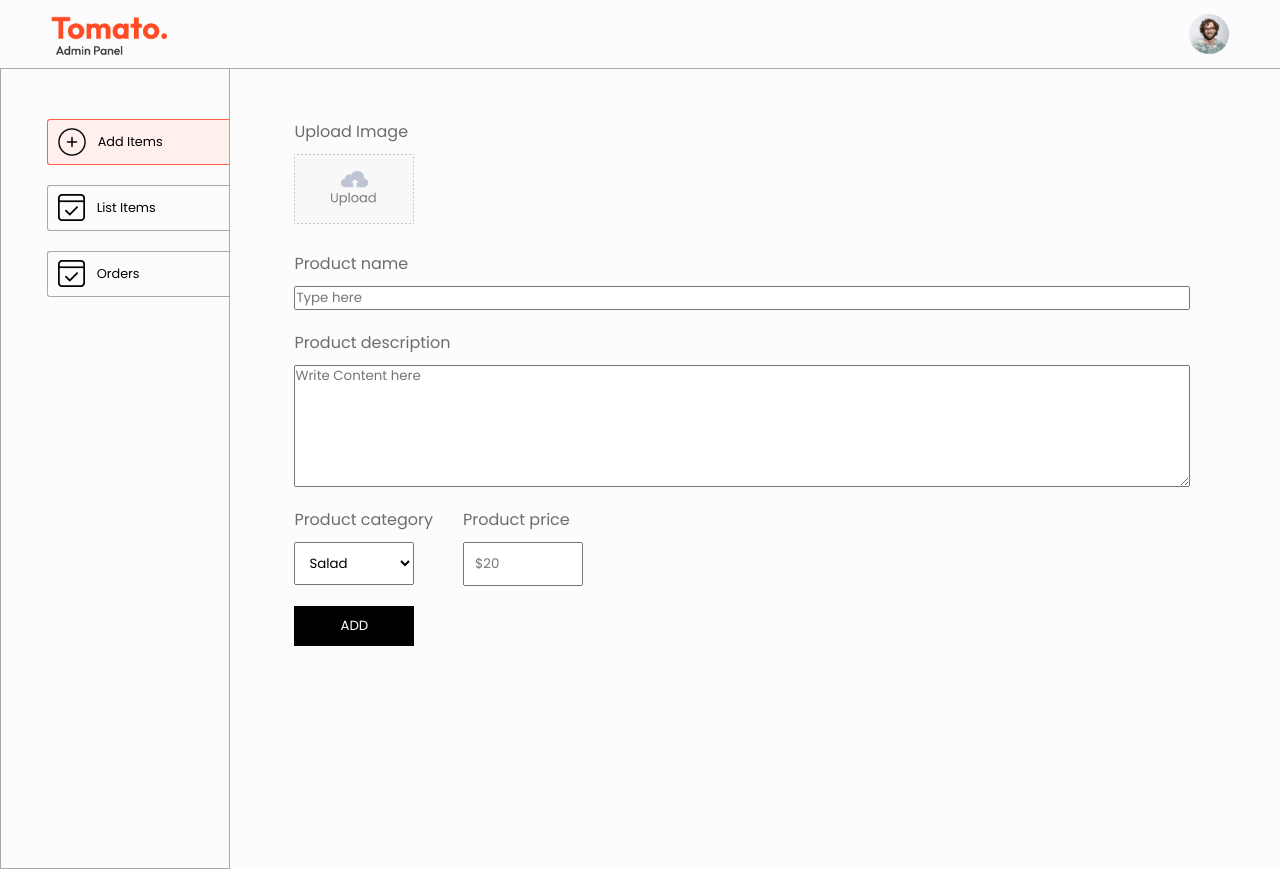
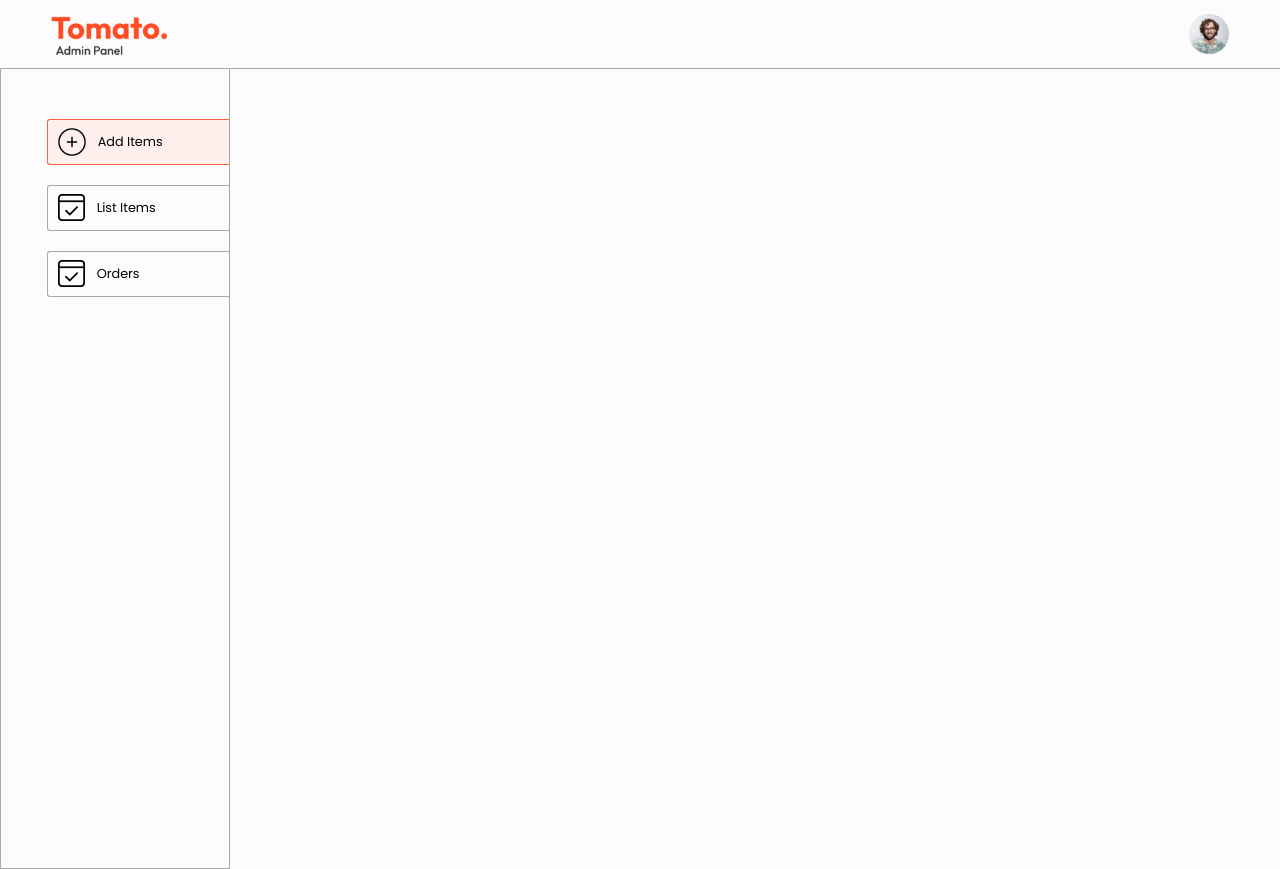
Before and after one commit to subham-cd/FOODXIEEE, a React (Vite) app in the folder admin/: page /add in a window 1280 px wide. Built offline with nearby package versions, Linux system fonts and the light colour scheme.

Commit message:
Update Add.jsx

```diff
--- a/admin/src/pages/Add/Add.jsx
+++ b/admin/src/pages/Add/Add.jsx
@@ -1,11 +1,10 @@
 import React, { useState } from "react";
 import "./Add.css";
-import { assets } from "../../assets/assets";
+import { assets, url } from "../../assets/assets";  // ✅ fixed
 import axios from "axios";
 import { toast } from "react-toastify";
 
-const Add = ({url}) => {
-  // const url = "http://localhost:4000";
+const Add = () => {
   const [image, setImage] = useState(false);
   const [data, setData] = useState({
     name: "",
@@ -13,117 +12,40 @@ const Add = ({url}) => {
     price: "",
     category: "Salad",
   });
+
   const onChangeHandler = (e) => {
     const name = e.target.name;
     const value = e.target.value;
     setData((prev) => ({ ...prev, [name]: value }));
-    console.log(data);
   };
+
   const onSubmitHandler = async (e) => {
     e.preventDefault();
-      if (!image) {
-    toast("Please upload an image");
-    return;
-  }
+    if (!image) return toast("Please upload an image");
+    if (!data.name || !data.description || !data.price) {
+      return alert("Please fill all the fields");
+    }
 
-  if (!data.name || !data.description || !data.price) {
-    alert("Please fill all the fields");
-    return;
-  }
     const formData = new FormData();
     formData.append("name", data.name);
     formData.append("description", data.description);
     formData.append("price", Number(data.price));
     formData.append("category", data.category);
     formData.append("image", image);
-    const response = await axios.post(
-        `${url}/api/food/add`, formData
-    )
-    if(response.data.success){
-       setData({
-        name: "",
-        description: "",
-        price: "",
-        category: "Salad",
-       })
-       setImage(false);
-        toast.success(response.data.message)
-    }
-    else {
-       toast.error(response.data.message)
+
+    const response = await axios.post(`${url}/api/food/add`, formData);
+    if (response.data.success) {
+      setData({ name: "", description: "", price: "", category: "Salad" });
+      setImage(false);
+      toast.success(response.data.message);
+    } else {
+      toast.error(response.data.message);
     }
   };
 
   return (
     <div className="add">
-      <form className="flex-col" onSubmit={onSubmitHandler}>
-        <div className="add-img-upload flex-col">
-          <p>Upload Image</p>
-          <label htmlFor="image">
-            <img
-              src={image ? URL.createObjectURL(image) : assets.upload_area}
-              alt=""
-            />
-          </label>
-          <input
-            onChange={(e) => setImage(e.target.files[0])}
-            type="file"
-            id="image"
-            name="image"
-            hidden
-
-          />
-        </div>
-        <div className="add-product-name flex-col">
-          <p>Product name</p>
-          <input
-            onChange={onChangeHandler}
-            value={data.name}
-            type="text"
-            name="name"
-            placeholder="Type here"
-          />
-        </div>
-        <div className="add-product-desc flex-col">
-          <p>Product description</p>
-          <textarea
-            onChange={onChangeHandler}
-            value={data.description}
-            name="description"
-            rows="6"
-            placeholder="Write Content here "
-          ></textarea>
-        </div>
-        <div className="add-category-price">
-          <div className="add-category flex-col">
-            <p>Product category</p>
-
-            <select onChange={onChangeHandler} name="category">
-              <option value="Salad">Salad</option>
-              <option value="Rolls">Rolls</option>
-              <option value="Deserts">Deserts</option>
-              <option value="Sandwich">Sandwich</option>
-              <option value="Cake">Cake</option>
-              <option value="Pure Veg">Pure Veg</option>
-              <option value="Pasta">Pasta</option>
-              <option value="Noodles">Noodles</option>
-            </select>
-          </div>
-          <div className="add-price flex-col">
-            <p>Product price</p>
-            <input
-              onChange={onChangeHandler}
-              value={data.price}
-              type="Number"
-              name="price"
-              placeholder="$20"
-            />
-          </div>
-        </div>
-        <button type="submit" className="add-btn">
-          ADD
-        </button>
-      </form>
+      {/* ... rest remains the same ... */}
     </div>
   );
 };
```
